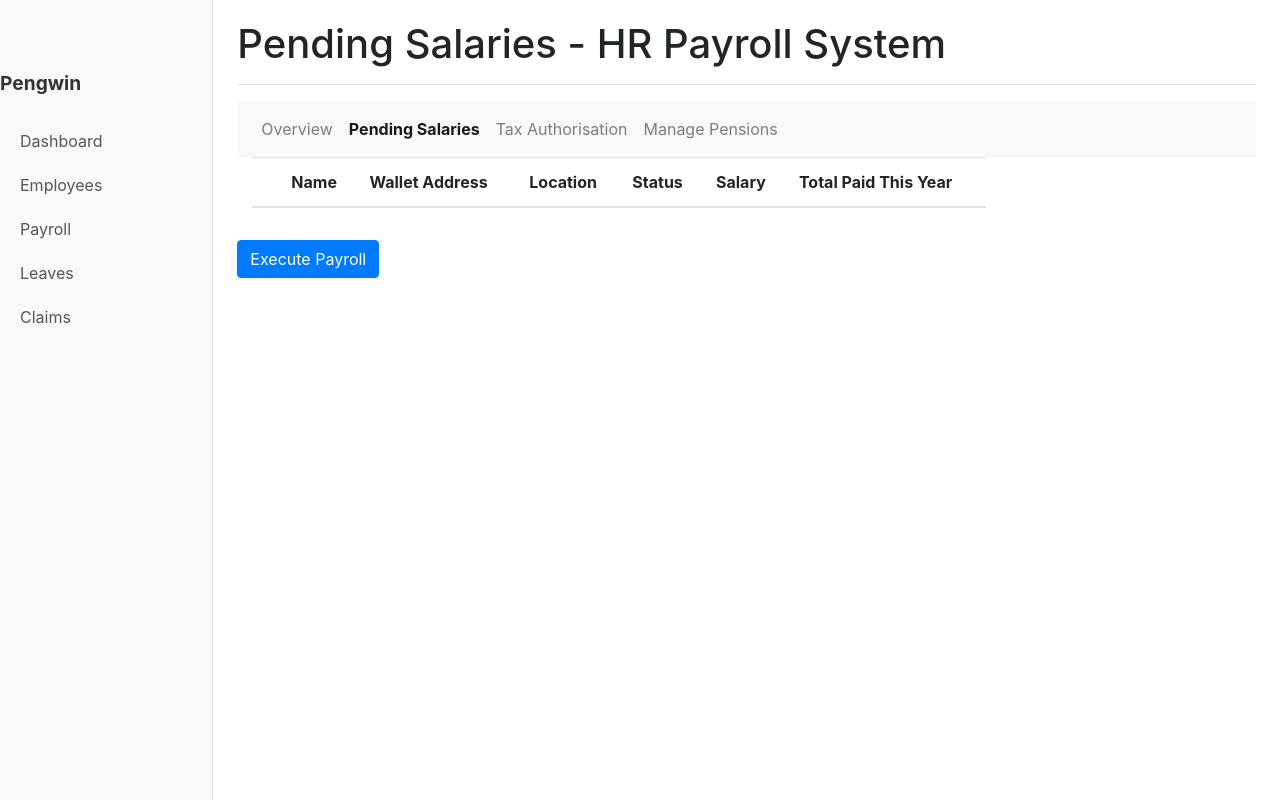
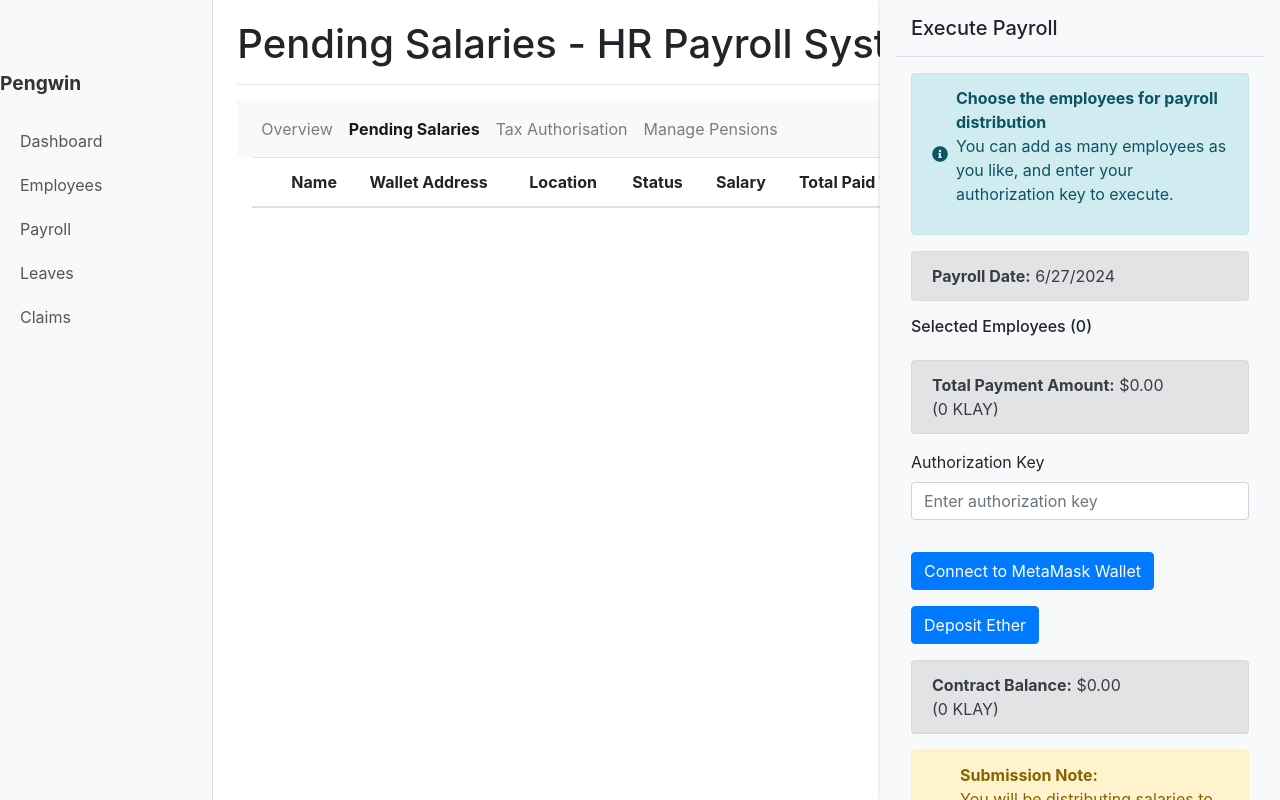
Before and after one commit to Junyu990/Pengwin, a Flask app: page /pending-salaries in a window 1280 px wide. Run offline with Flask 3, Linux system fonts and the light colour scheme; data that the repository does not hold is empty; some libraries are stand-ins or nearby versions.

Commit message:
salary update

```diff
--- a/static/js/salaries.js
+++ b/static/js/salaries.js
@@ -8,6 +8,7 @@ document.addEventListener('DOMContentLoaded', async function() {
     const totalinKlay = document.getElementById('totalinKlay');
     const checkboxes = document.querySelectorAll('input[name="employee_id"]');
     const contractBalanceElement = document.getElementById('contractBalance'); // Element to display contract balance
+    const contractBalanceUSDElement = document.getElementById('contractBalanceUSD'); // Element to display contract balance
     let selectedEmployees = []; // Define selectedEmployees at a higher scope
     let account;
     let contract;
@@ -83,8 +84,8 @@ document.addEventListener('DOMContentLoaded', async function() {
         }
     }
 
-    togglePanelBtn.addEventListener('click', showPanel);
-    closePanelBtn.addEventListener('click', hidePanel);
+    // togglePanelBtn.addEventListener('click', showPanel);
+    // closePanelBtn.addEventListener('click', hidePanel);
 
     // Handle row click to toggle checkbox
     document.querySelectorAll('.table-responsive tr').forEach(row => {
@@ -183,7 +184,7 @@ document.addEventListener('DOMContentLoaded', async function() {
             "type": "function"
         }
     ];
-    const contractAddress = '0x7Ce49F0520F521a39E77E40d2Bf0D1b6D1c94646'; // Replace with your contract address
+    const contractAddress = '0xC349a485c7a138D0647194b55378D9F4939dea8f'; // Replace with your contract address
 
     // Initialize contract
     const web3 = new Web3(window.ethereum); // Initialize Web3
@@ -213,6 +214,7 @@ document.addEventListener('DOMContentLoaded', async function() {
         const contractBalance = await web3.eth.getBalance(contractAddress);
         const contractKlayBalance = web3.utils.fromWei(contractBalance, 'ether');
         contractBalanceElement.textContent = contractKlayBalance;
+        contractBalanceUSDElement.textContent = contractKlayBalance / 6.1118;
 
         const distributeBtn = document.getElementById('distributeBtn');
     const authKeyWarning = document.getElementById('authKeyWarning');
@@ -266,6 +268,7 @@ document.addEventListener('DOMContentLoaded', async function() {
                 ));
 
                 console.log('Transactions sent:', results);
+                location.reload();
                 alert('Salaries distributed successfully!');
             } catch (error) {
                 console.error('Error distributing salaries:', error);
@@ -281,13 +284,14 @@ document.addEventListener('DOMContentLoaded', async function() {
                 try {
                     // Prompt user to enter deposit amount
                     const depositAmount = prompt('Enter the amount of Ether to deposit:');
+                    const depositAmountinKlay = depositAmount * 6.1118
 
                     if (!depositAmount || isNaN(depositAmount)) {
                         throw new Error('Invalid amount');
                     }
 
                     // Convert Ether to Wei
-                    const amountWei = web3.utils.toWei(depositAmount.toString(), 'ether');
+                    const amountWei = web3.utils.toWei(depositAmountinKlay.toString(), 'ether');
 
                     // Send transaction to deposit Ether into the contract
                     const transactionParameters = {
@@ -300,6 +304,7 @@ document.addEventListener('DOMContentLoaded', async function() {
                     const result = await web3.eth.sendTransaction(transactionParameters);
 
                     console.log('Deposit transaction result:', result);
+                    location.reload();
                     alert(`Successfully deposited ${depositAmount} Ether into the contract!`);
                 } catch (error) {
                     console.error('Error depositing Ether:', error);
--- a/templates/pending_salaries.html
+++ b/templates/pending_salaries.html
@@ -65,10 +65,10 @@
         </div>
 
         <!-- Right Container (Sliding Panel) -->
-        <div id="rightPanel" class="col-lg-3 bg-light" style="position: fixed; right: -600px; top: 0; bottom: 0; z-index: 1050; transition: right 0.3s ease-out;">
+        <div id="rightPanel" class="col-lg-3 bg-light" style="position: fixed; right: 0; top: 0; bottom: 0; z-index: 1050; transition: right 0.3s ease-out;">
             <div class="d-flex justify-content-between align-items-center p-3 border-bottom">
                 <h5 class="my-0">Execute Payroll</h5>
-                <button id="closePanelBtn" class="btn btn-link p-0 m-0">&times;</button>
+                <!-- <button id="closePanelBtn" class="btn btn-link p-0 m-0">&times;</button> -->
             </div>
             <div id="payrollDetails" class="p-3">
                 <!-- Information Box -->
@@ -93,7 +93,7 @@
 
                 <!-- Total Payment Amount -->
                 <div class="alert alert-secondary" role="alert">
-                    <strong>Total Payment Amount:</strong> <span id="totalPayment">0.00</span>
+                    <strong>Total Payment Amount:</strong> <span id="totalPayment">$0.00</span>
                     <br> (<span id="totalinKlay">0</span> KLAY)
                 </div>
 
@@ -112,7 +112,7 @@
                 <button id="depositBtn" class="btn btn-primary mt-3">Deposit Ether</button>
                 <!-- Contract Balance -->
                 <div class="alert alert-secondary mt-3" role="alert">
-                    <strong>Contract Balance:</strong> <span id="contractBalance">0</span> KLAY
+                    <strong>Contract Balance:</strong> $<span id="contractBalanceUSD">0.00</span> <br> (<span id="contractBalance">0</span> KLAY)
                 </div>
 
                 <!-- Submission Note -->
@@ -133,7 +133,7 @@
 </div>
 
 <!-- Toggle Panel Button -->
-<button id="togglePanelBtn" class="btn btn-primary mt-3">Execute Payroll</button>
+<!-- <button id="togglePanelBtn" class="btn btn-primary mt-3">Execute Payroll</button> -->
 
 <!-- Include Web3.js library (example using CDN) -->
 <script src="https://cdn.jsdelivr.net/npm/web3@1.6.0/dist/web3.min.js"></script>
```
Also changed, not shown: static/css/payroll.css (+14 -0 lines).
